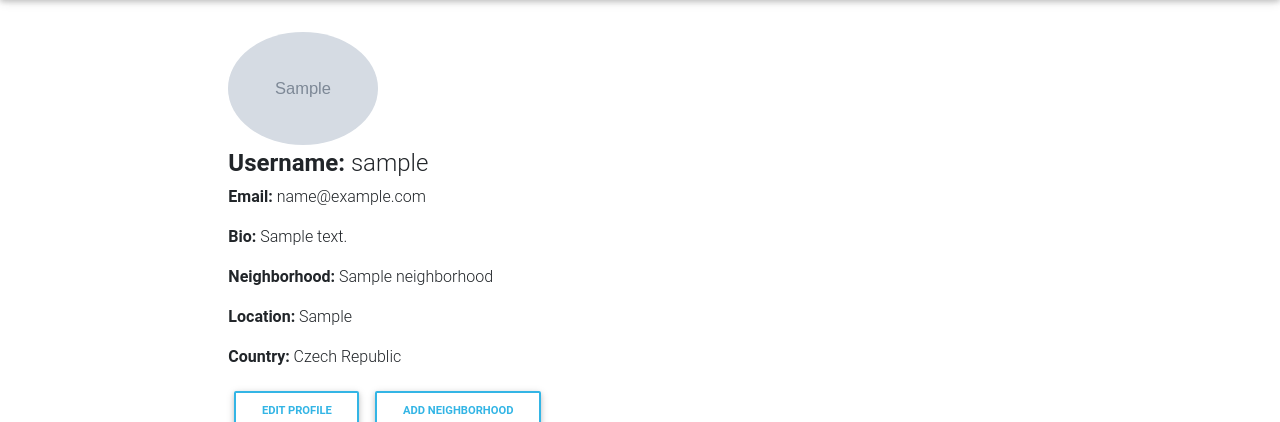
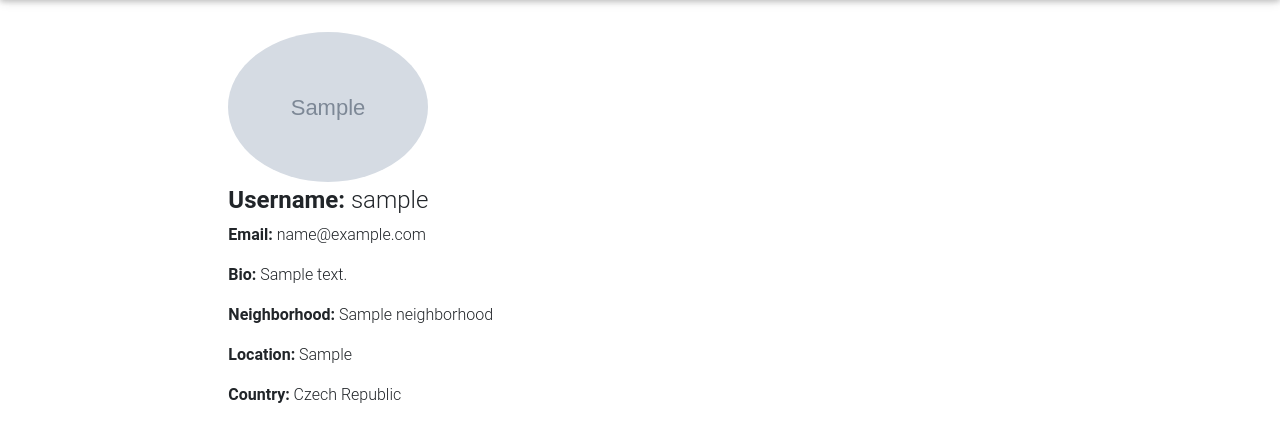
Before and after one commit to josylad/My-Neighborhood, a Django app: template neighborhood/templates/registration/profile.html in a window 1280 px wide. Shown: the part 96-518 px from the top of the page. Run offline with Django 3.2, Linux system fonts and the light colour scheme; a user stored in the database is signed in; tables that the repository leaves empty hold one stand-in row (values such as "Sample post"); the template is opened without the code that fills it: most values are stand-ins (such as "Sample title", 1, 10 or a date in 2020); grey boxes marked "Sample" are stand-in pictures; some libraries are stand-ins or nearby versions.

Commit message:
Update the html template

```diff
--- a/neighborhood/templates/navbar.html
+++ b/neighborhood/templates/navbar.html
@@ -49,12 +49,12 @@
               {% if user.is_authenticated %}
               <ul>
                 <li class="nav-item">
-                  <a class="nav-link font-weight-bold text-white " href="{%url 'new-business'%}">ADD BUSINESS </a>
+                  <a class="nav-link font-weight-bold text-white " href="{%url 'new-business'%}">ADD BUSINESS</a>
                 </li>
               </ul>
               <ul>
                 <li class="nav-item">
-                    <a class="nav-link font-weight-bold text-white" href="{%url 'new-post'%}">ADD POST </a>
+                    <a class="nav-link font-weight-bold text-white" href="{%url 'new-post'%}">ADD POST</a>
                   </li>
               </ul>
               <ul>
--- a/neighborhood/templates/registration/profile.html
+++ b/neighborhood/templates/registration/profile.html
@@ -10,7 +10,7 @@
     <div class="col-lg-8 mt-4 pt-2 ">
             <div class="pb-2">
                 {% if user.profile.photo %}
-            <img src="{{ user.profile.photo.url }}" alt="" class="d-flex justify-content-start rounded-circle mb-1 img-fluid mr-1" style="width: 150px;">
+            <img src="{{ user.profile.photo.url }}" alt="" class="d-flex justify-content-start rounded-circle mb-1 img-fluid mr-1" style="width: 200px;">
             {% else %}
             <img src="https://source.unsplash.com/1600x900/?user,profile" alt="" class="d-flex justify-content-start rounded-circle mb-1 img-fluid mr-1" style="width: 150px;">
               {% endif %}
```
